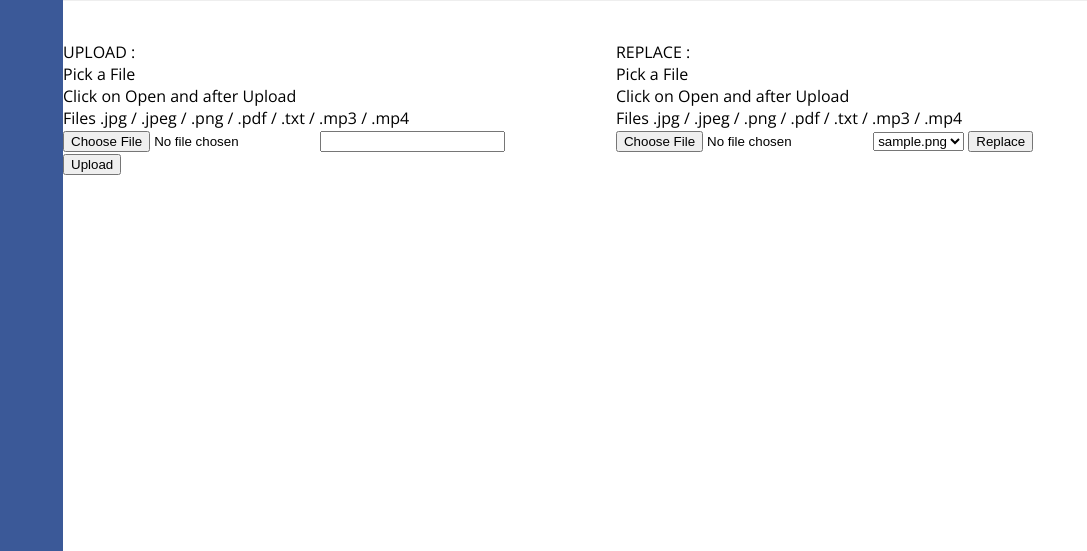
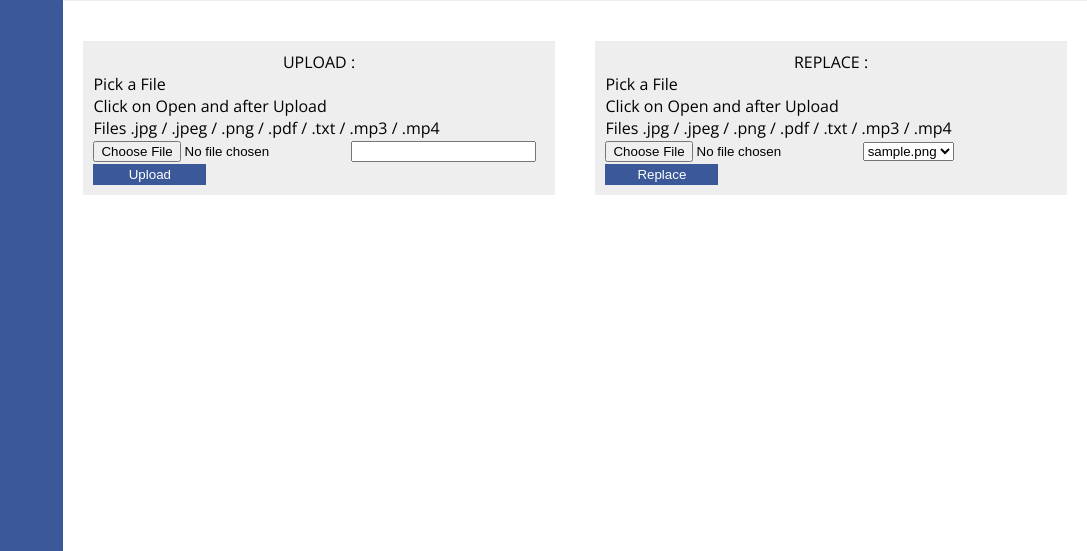
Before and after one commit to remy-peyre/Filer3, a PHP site: template views/upload.html.twig in a window 1280 px wide. Shown: the part 109-660 px from the top of the page, without its empty margins (193-1280 px from the left). Run offline with PHP 8.4, Linux system fonts and the light colour scheme; the template is opened without the code that fills it: most values are stand-ins (such as "Sample title", 1, 10 or a date in 2020); some libraries are stand-ins or nearby versions.

Commit message:
custom form in upload page

```diff
--- a/assets/style/style.scss
+++ b/assets/style/style.scss
@@ -356,14 +356,46 @@ main{
         display: flex;
         flex-direction: row;
         flex-wrap: wrap;
-        justify-content: space-between;
+        justify-content: space-around;
         margin-top: 20px;
 
         .size_form_upload{
             width: 46%;
+            background-color: #eeeeee;
+
+            form{
+                padding: 10px;
+
+                input[type=submit]{
+                    width: 25%;
+                    background-color: #3B5998;
+                    border: 0;
+                    color: white;
+                    padding: 3px;
+                }
+                .center_option{
+                    text-align: center;
+                }
+            }
         }
         .size_form_replace{
             width: 46%;
+            background-color: #eeeeee;
+
+            form{
+                padding: 10px;
+
+                input[type=submit]{
+                    width: 25%;
+                    background-color: #3B5998;
+                    border: 0;
+                    color: white;
+                    padding: 3px;
+                }
+                .center_option{
+                    text-align: center;
+                }
+            }
         }
     }
 
--- a/views/upload.html.twig
+++ b/views/upload.html.twig
@@ -21,7 +21,7 @@
     <div class="width_all_form">
         <div class="size_form_upload">
             <form method="POST" action="?action=upload" enctype="multipart/form-data">
-                <p>UPLOAD :</p>
+                <p class="center_option">UPLOAD :</p>
                 <p>Pick a File<br>
                     Click on Open and after Upload<br>
                     Files .jpg / .jpeg / .png / .pdf / .txt / .mp3 / .mp4
@@ -35,7 +35,7 @@
 
         <div class="size_form_replace">
             <form method="POST" action="?action=upload" enctype="multipart/form-data">
-                <p>REPLACE :</p>
+                <p class="center_option">REPLACE :</p>
                 <p>Pick a File<br>
                     Click on Open and after Upload<br>
                     Files .jpg / .jpeg / .png / .pdf / .txt / .mp3 / .mp4
--- a/web/style/style.css
+++ b/web/style/style.css
@@ -337,14 +337,42 @@ header nav .right_part_menu .color_link_menu_right a {
   display: flex;
   flex-direction: row;
   flex-wrap: wrap;
-  justify-content: space-between;
+  justify-content: space-around;
   margin-top: 20px;
 }
 .upload .width_all_form .size_form_upload {
   width: 46%;
+  background-color: #eeeeee;
+}
+.upload .width_all_form .size_form_upload form {
+  padding: 10px;
+}
+.upload .width_all_form .size_form_upload form input[type=submit] {
+  width: 25%;
+  background-color: #3B5998;
+  border: 0;
+  color: white;
+  padding: 3px;
+}
+.upload .width_all_form .size_form_upload form .center_option {
+  text-align: center;
 }
 .upload .width_all_form .size_form_replace {
   width: 46%;
+  background-color: #eeeeee;
+}
+.upload .width_all_form .size_form_replace form {
+  padding: 10px;
+}
+.upload .width_all_form .size_form_replace form input[type=submit] {
+  width: 25%;
+  background-color: #3B5998;
+  border: 0;
+  color: white;
+  padding: 3px;
+}
+.upload .width_all_form .size_form_replace form .center_option {
+  text-align: center;
 }
 
 .your_files {
```
Also changed, not shown: 1 other file.
